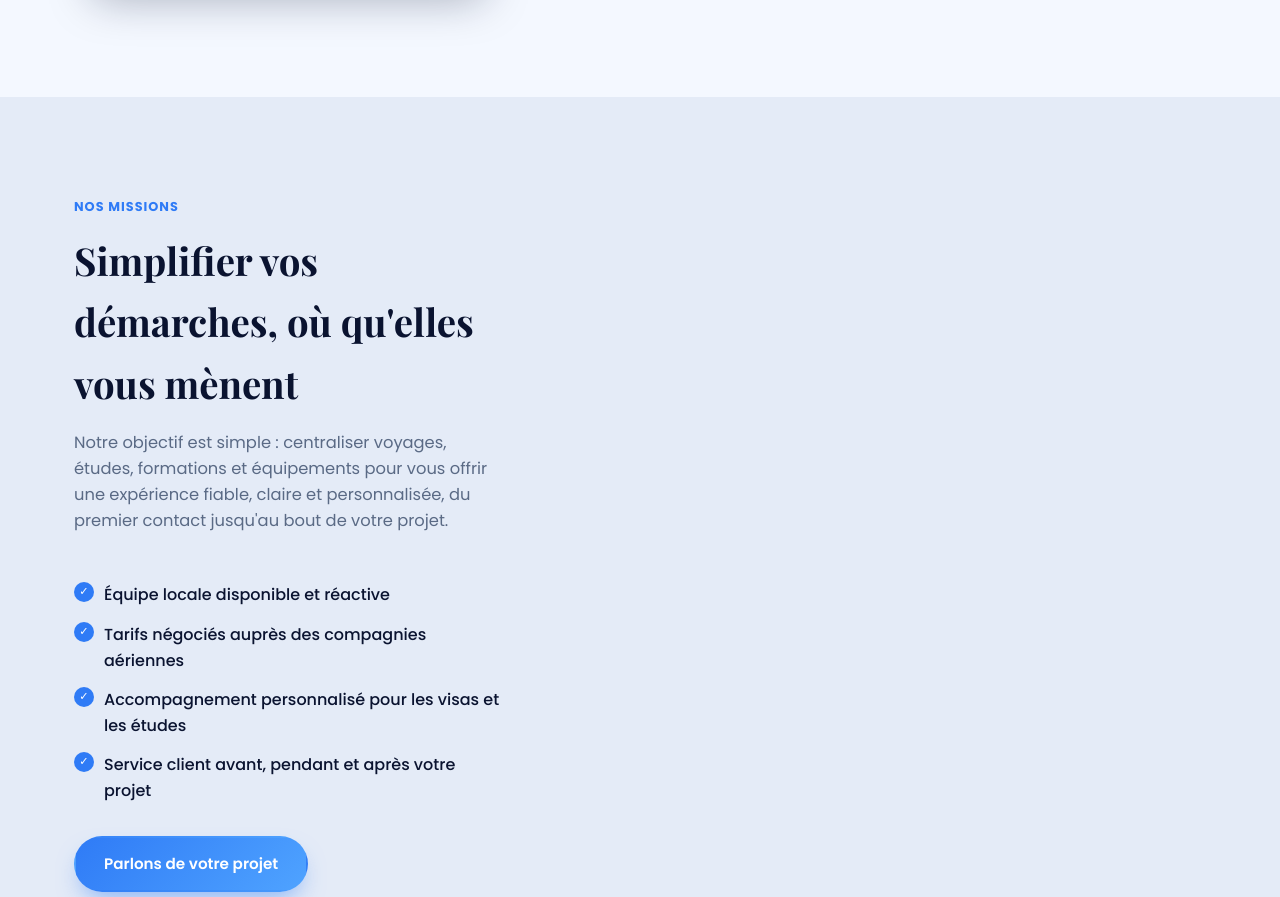
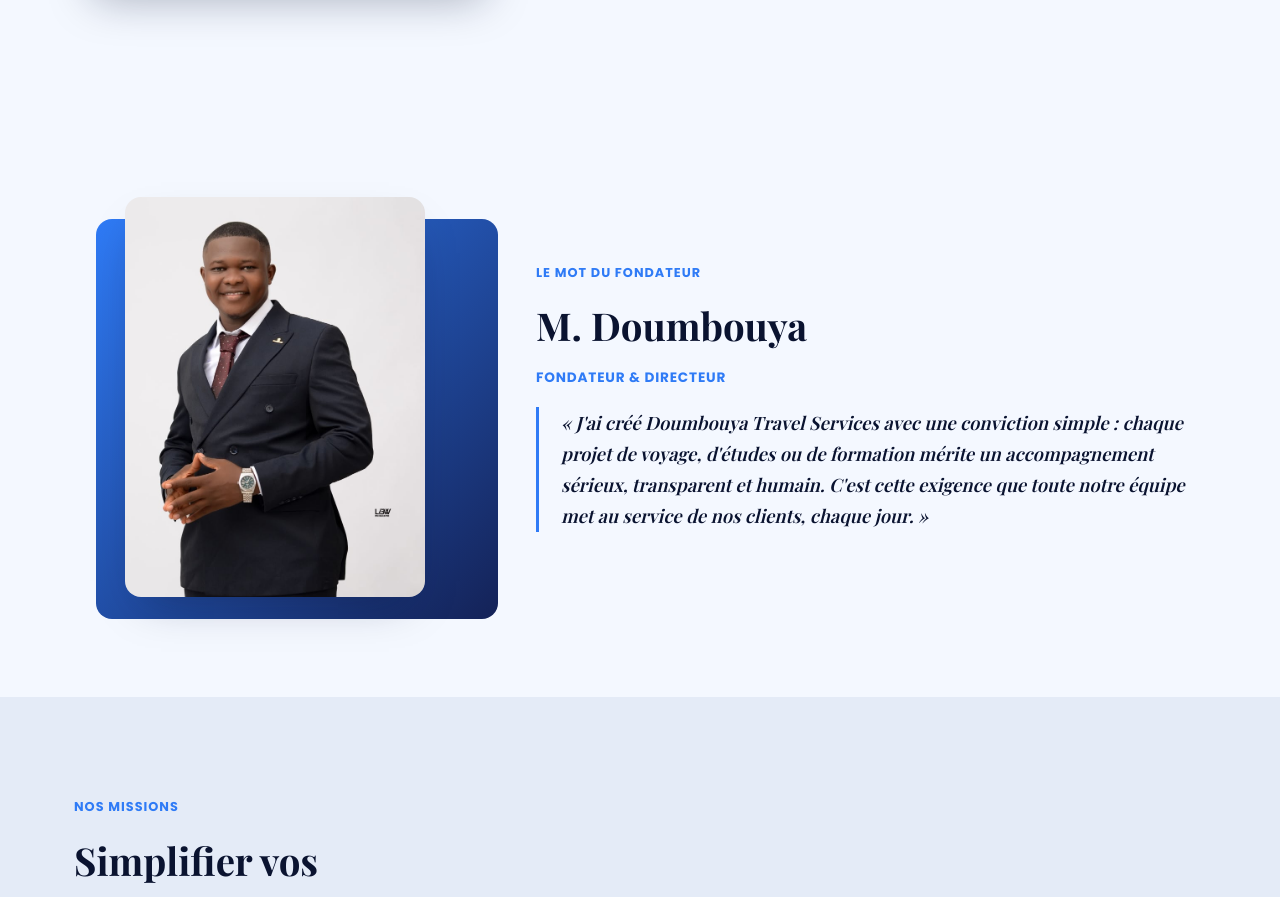
Before and after one commit to Youss622/Doumbouya-Travel-Services, a website: page apropos.html in a window 1280 px wide. Shown: the part 903-1800 px from the top of the page. Drawn offline with nearby package versions, Linux system fonts and the light colour scheme.

Commit message:
Ajoute une section fondateur avec photo sur la page A propos
Presente M. Doumbouya (fondateur & directeur) avec sa photo dans un cadre
moderne (coins arrondis, ombre, calque decale) et une courte citation.

```diff
--- a/apropos.html
+++ b/apropos.html
@@ -95,6 +95,24 @@
           Basée à Conakry, Doumbouya Travel Services (DTS) accompagne particuliers et entreprises dans leurs
           voyages, leurs études à l'étranger, leurs formations professionnelles et leurs achats d'équipements.
           Une équipe locale, disponible et engagée à vos côtés à chaque étape de votre projet.
+        </p>
+      </div>
+    </div>
+  </section>
+
+  <section class="section founder-section">
+    <div class="container founder-inner">
+      <div class="founder-media">
+        <img src="images/founder-doumbouya.jpg" alt="M. Doumbouya, fondateur de Doumbouya Travel Services" class="founder-photo">
+      </div>
+      <div class="founder-content">
+        <p class="section-eyebrow">Le mot du fondateur</p>
+        <h2 class="section-title">M. Doumbouya</h2>
+        <p class="founder-role">Fondateur &amp; Directeur</p>
+        <p class="founder-quote">
+          « J'ai créé Doumbouya Travel Services avec une conviction simple&nbsp;: chaque projet de voyage,
+          d'études ou de formation mérite un accompagnement sérieux, transparent et humain. C'est cette
+          exigence que toute notre équipe met au service de nos clients, chaque jour. »
         </p>
       </div>
     </div>
--- a/css/style.css
+++ b/css/style.css
@@ -963,6 +963,59 @@ ul { list-style: none; margin: 0; padding: 0; }
   border-radius: 50%;
 }
 
+/* Fondateur */
+.founder-inner {
+  display: grid;
+  grid-template-columns: 0.75fr 1.25fr;
+  gap: 60px;
+  align-items: center;
+}
+
+.founder-media {
+  position: relative;
+  display: flex;
+  justify-content: center;
+}
+
+.founder-media::before {
+  content: "";
+  position: absolute;
+  inset: 22px -22px -22px 22px;
+  background: linear-gradient(135deg, var(--blue-500), var(--navy-700));
+  border-radius: var(--radius);
+}
+
+.founder-photo {
+  position: relative;
+  width: 100%;
+  max-width: 300px;
+  aspect-ratio: 3 / 4;
+  object-fit: cover;
+  border-radius: var(--radius);
+  box-shadow: var(--shadow-soft);
+}
+
+.founder-role {
+  margin: -6px 0 18px;
+  color: var(--blue-500);
+  font-weight: 700;
+  font-size: 0.85rem;
+  text-transform: uppercase;
+  letter-spacing: 0.06em;
+}
+
+.founder-quote {
+  position: relative;
+  margin: 0;
+  padding-left: 22px;
+  border-left: 3px solid var(--blue-500);
+  color: var(--navy-900);
+  font-family: var(--font-head);
+  font-style: italic;
+  font-size: 1.15rem;
+  line-height: 1.7;
+}
+
 .about-list { margin: 0 0 32px; }
 
 .about-list li {
@@ -1264,9 +1317,11 @@ ul { list-style: none; margin: 0; padding: 0; }
   .steps-grid { grid-template-columns: repeat(2, 1fr); }
 
   .about-inner,
+  .founder-inner,
   .contact-inner { grid-template-columns: 1fr; }
 
-  .about-media { order: -1; }
+  .about-media,
+  .founder-media { order: -1; }
 
   .footer-grid { grid-template-columns: 1fr 1fr; }
   .footer-brand-col { grid-column: 1 / -1; }
```
Also changed, not shown: images/founder-doumbouya.jpg (added).
